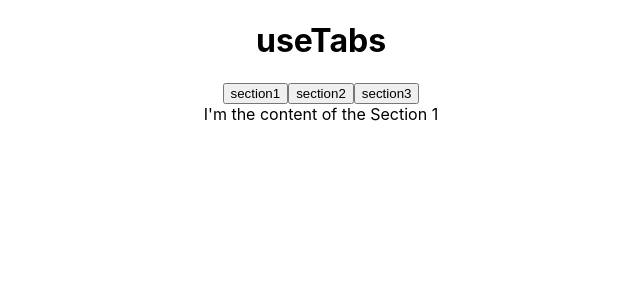
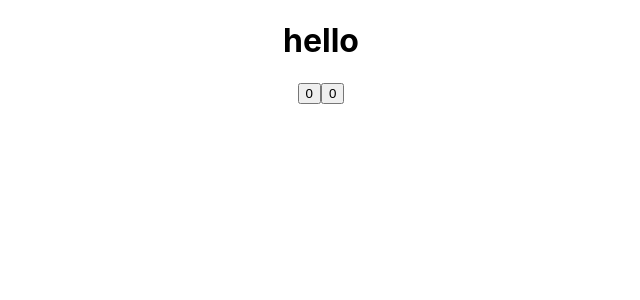
Before and after one commit to hyungook/react-hooks, a React (Create React App) app: page / in a window 1280 px wide. Shown: the top 300 px of the page, without its empty margins (319-959 px from the left). Built offline with nearby package versions, Linux system fonts and the light colour scheme.

Commit message:
Introducation to useEffect

```diff
--- a/src/app.jsx
+++ b/src/app.jsx
@@ -1,45 +1,27 @@
-import React, { useState } from "react";
+import React, { useEffect, useState } from "react";
 import './app.css';
 
-const item = [
-  {
-    title: "section1",
-    content: "I'm the content of the Section 1"
-  },
-  {
-    title: "section2",
-    content: "I'm the content of the Section 2"
-  },
-  {
-    title: "section3",
-    content: "I'm the content of the Section 3"
-  }
-];
-// in: 초기 탭 initialTab, 탭 리스트 out: 탭 리스트 아이템 , set인덱스
-const useTab = (initialTab, allTabs) => {
-  const [currentIdx, setCurrentIdx] = useState(initialTab);
-  if (!allTabs || !Array.isArray(allTabs)) {
-    return;
-  }
-
-  return {
-    currentItem: allTabs[currentIdx],
-    changeItem: setCurrentIdx
-  };
-};
 
 const App = () => {
 
-  const { currentItem, changeItem } = useTab(0, item);
+const [number, setNumber] = useState(0);
+const [aNumber, swtAnumber] = useState(0);
+
+const sayHello = () => console.log("hello")
+
+// useEffect(() => {
+//   sayHello();
+// })
+// useEffect(sayHello, [number]);
+useEffect(sayHello, []);
+
+// useEffect는 ComponentDidMount, ComponentWillMonut, ComponentDidUpdate 이다.
+
   return (
     <div className="App">
-      <h1>useTabs</h1>
-      <div>
-        {item.map((section, index) => (
-          <button key={index} onClick={section => changeItem(index)}>{section.title}</button>
-        ))}
-      </div>
-      <div>{currentItem.content}</div>
+      <h1>hello</h1>
+      <button onClick={() => setNumber(number + 1)}>{number}</button>
+      <button onClick={() => swtAnumber(aNumber + 1)}>{aNumber}</button>
     </div>
   );
 };
```
Also changed, not shown: 1 other file (tests, documents, lock files or other folders).
